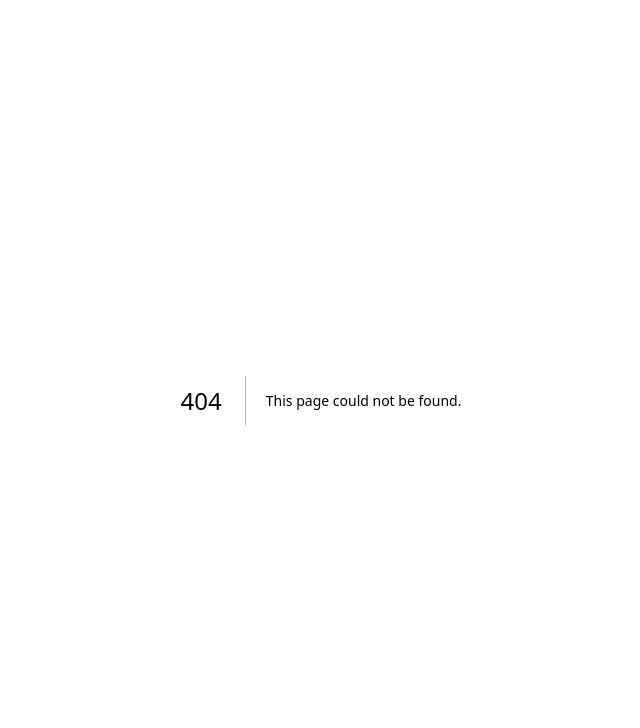
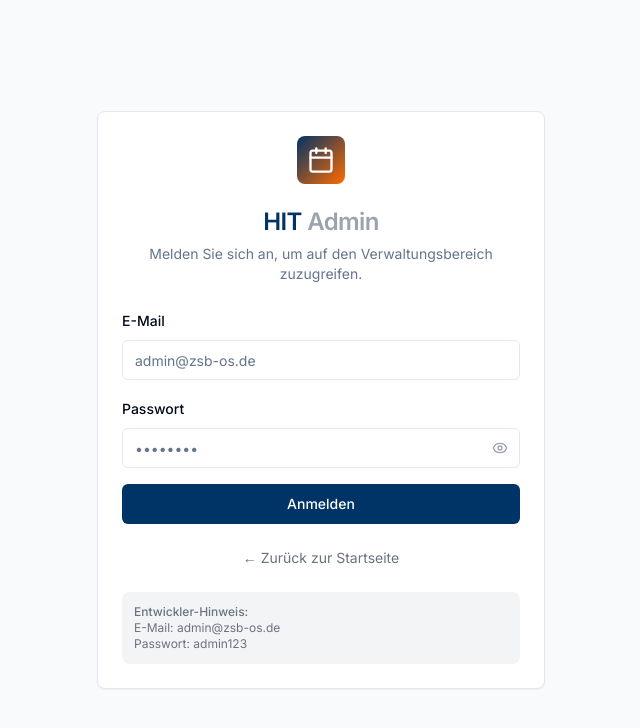
Before and after one commit to Odrec/HIT-Website-Project, a Next.js app: page /login in a window 1280 px wide. Before the commit this address had no page. Shown: the top 728 px of the page, without its empty margins (319-959 px from the left). Built offline with nearby package versions, Linux system fonts and the light colour scheme.

Commit message:
feat: Add login page for admin authentication

```diff
--- /dev/null
+++ b/src/app/(public)/login/page.tsx
@@ -0,0 +1,144 @@
+'use client'
+
+import { useState } from 'react'
+import { signIn } from 'next-auth/react'
+import { useRouter, useSearchParams } from 'next/navigation'
+import Link from 'next/link'
+import { Calendar, Eye, EyeOff, Loader2 } from 'lucide-react'
+import { Button } from '@/components/ui/button'
+import { Input } from '@/components/ui/input'
+import { Label } from '@/components/ui/label'
+import { Card, CardContent, CardDescription, CardHeader, CardTitle } from '@/components/ui/card'
+
+export default function LoginPage() {
+  const router = useRouter()
+  const searchParams = useSearchParams()
+  const callbackUrl = searchParams.get('callbackUrl') || '/admin'
+
+  const [email, setEmail] = useState('')
+  const [password, setPassword] = useState('')
+  const [showPassword, setShowPassword] = useState(false)
+  const [loading, setLoading] = useState(false)
+  const [error, setError] = useState<string | null>(null)
+
+  const handleSubmit = async (e: React.FormEvent) => {
+    e.preventDefault()
+    setLoading(true)
+    setError(null)
+
+    try {
+      const result = await signIn('credentials', {
+        email,
+        password,
+        redirect: false,
+      })
+
+      if (result?.error) {
+        setError('Ungültige E-Mail oder Passwort')
+      } else {
+        router.push(callbackUrl)
+        router.refresh()
+      }
+    } catch {
+      setError('Ein Fehler ist aufgetreten')
+    } finally {
+      setLoading(false)
+    }
+  }
+
+  return (
+    <div className="min-h-screen flex items-center justify-center bg-gray-50 px-4">
+      <Card className="w-full max-w-md">
+        <CardHeader className="text-center">
+          <div className="flex justify-center mb-4">
+            <div className="flex h-12 w-12 items-center justify-center rounded-lg bg-gradient-to-br from-[#003366] to-[#FF6B00]">
+              <Calendar className="h-7 w-7 text-white" />
+            </div>
+          </div>
+          <CardTitle className="text-2xl">
+            <span className="text-[#003366]">HIT</span>
+            <span className="text-gray-400"> Admin</span>
+          </CardTitle>
+          <CardDescription>
+            Melden Sie sich an, um auf den Verwaltungsbereich zuzugreifen.
+          </CardDescription>
+        </CardHeader>
+        <CardContent>
+          <form onSubmit={handleSubmit} className="space-y-4">
+            {error && (
+              <div className="rounded-lg bg-red-50 p-3 text-sm text-red-700">
+                {error}
+              </div>
+            )}
+
+            <div className="space-y-2">
+              <Label htmlFor="email">E-Mail</Label>
+              <Input
+                id="email"
+                type="email"
+                value={email}
+                onChange={(e) => setEmail(e.target.value)}
+                placeholder="admin@zsb-os.de"
+                required
+              />
+            </div>
+
+            <div className="space-y-2">
+              <Label htmlFor="password">Passwort</Label>
+              <div className="relative">
+                <Input
+                  id="password"
+                  type={showPassword ? 'text' : 'password'}
+                  value={password}
+                  onChange={(e) => setPassword(e.target.value)}
+                  placeholder="••••••••"
+                  required
+                />
+                <button
+                  type="button"
+                  onClick={() => setShowPassword(!showPassword)}
+                  className="absolute right-3 top-1/2 -translate-y-1/2 text-gray-400 hover:text-gray-600"
+                >
+                  {showPassword ? (
+                    <EyeOff className="h-4 w-4" />
+                  ) : (
+                    <Eye className="h-4 w-4" />
+                  )}
+                </button>
+              </div>
+            </div>
+
+            <Button
+              type="submit"
+              variant="uni"
+              className="w-full"
+              disabled={loading}
+            >
+              {loading ? (
+                <>
+                  <Loader2 className="mr-2 h-4 w-4 animate-spin" />
+                  Anmelden...
+                </>
+              ) : (
+                'Anmelden'
+              )}
+            </Button>
+          </form>
+
+          <div className="mt-6 text-center text-sm text-gray-500">
+            <Link href="/" className="hover:text-[#003366]">
+              ← Zurück zur Startseite
+            </Link>
+          </div>
+
+          {/* Development hint */}
+          <div className="mt-6 rounded-lg bg-gray-100 p-3 text-xs text-gray-500">
+            <p className="font-medium">Entwickler-Hinweis:</p>
+            <p>E-Mail: admin@zsb-os.de</p>
+            <p>Passwort: admin123</p>
+          </div>
+        </CardContent>
+      </Card>
+    </div>
+  )
+}
```
